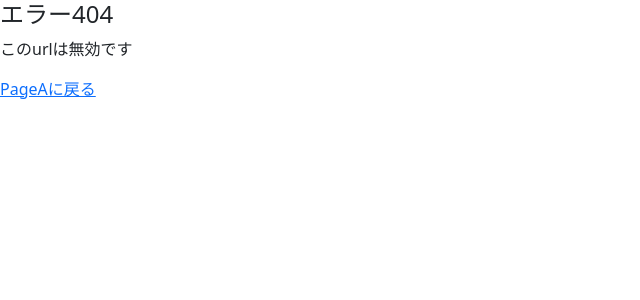
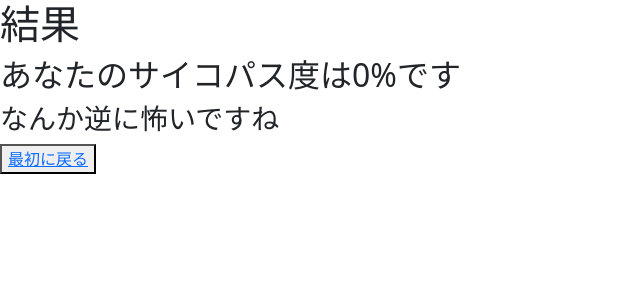
Before and after one commit to SatakeYusuke19920527/deploy_app_takumi, a React (Create React App) app: page /kekka/1 in a window 1280 px wide. Shown: the top 300 px of the page, without its empty margins (0-640 px from the left). Built offline with nearby package versions, Linux system fonts and the light colour scheme.

Commit message:
resetボタン制作中

```diff
--- a/src/App.js
+++ b/src/App.js
@@ -8,6 +8,7 @@ import Mondai1 from './components/Uranaigame/Monndai1.js';
 import Mondai2 from './components/Uranaigame/Monndai2.js';
 import Mondai3 from './components/Uranaigame/Monndai3.js';
 import Mondai4 from './components/Uranaigame/Monndai4.js';
+import Kekka from './components/Uranaigame/Kekka.js';
 import Page404 from './components/Page404.js';
 
 function App() {
@@ -23,6 +24,7 @@ function App() {
         <Route exact path='/mondai2/:word' component={Mondai2} />
         <Route exact path='/mondai3/:word' component={Mondai3} />
         <Route exact path='/mondai4/:word' component={Mondai4}/>
+        <Route exact path='/kekka/:word' component={Kekka}/>
          <Route component={Page404} />
       </Switch>
     </BrowserRouter>
--- a/src/app/store.js
+++ b/src/app/store.js
@@ -1,8 +1,8 @@
 import { configureStore } from '@reduxjs/toolkit';
-import userReducer from '../features/userSlice';
+import answerReducer from '../features/answerSlice';
 
 export const store = configureStore({
   reducer: {
-    user: userReducer,
+    answer: answerReducer,
   },
 });
--- a/src/components/PageA.js
+++ b/src/components/PageA.js
@@ -4,12 +4,13 @@ import axios from 'axios'
 import 'bootstrap/dist/css/bootstrap.min.css';
 import { Table } from 'react-bootstrap';
 import { Link } from 'react-router-dom'
-import ReactDOM from 'react-dom'
+import {selectAnswer, initialState, addAnswer,resetAnswer} from '../features/answerSlice'
+import {useAppSelector,useAppDispatch} from '../hooks/useRTK'
 
 
 const PageA = () => {
+  const ans = useAppSelector(selectAnswer)
   const [count, setCount] = useState(0)
-
   const [countcpu, setCountcpu] = useState(0)
   const [text, setText] = useState('')
   const [text1, setText1] = useState('')
@@ -19,15 +20,19 @@ const PageA = () => {
   const [kekka, setKekka] = useState('')
   const [items, setItems] = useState([])
   const [items1, ] = useState(0)
-
+  const dispatch = useAppDispatch()
+  dispatch(resetAnswer)
+  console.log(ans, '=============')
   const element = <kaitou items={items1} />;
 
   useEffect(() =>{
+
     axios.get('https://qiita.com/api/v2/items')
       .then(res => {
         setItems(res.data)
 
     })
+
   }, [])
 
   const handleClick = () => {
--- /dev/null
+++ b/src/components/Uranaigame/Kekka.js
@@ -0,0 +1,52 @@
+import { Link } from 'react-router-dom'
+import {selectAnswer, initialState, addAnswer,resetAnswer} from '../../features/answerSlice'
+import {useAppSelector,useAppDispatch} from '../../hooks/useRTK'
+import {useEffect, useState} from "react"
+
+const Kekka = () => {
+  const dispatch = useAppDispatch()
+const ans = useAppSelector(selectAnswer)
+const [items, setItems] = useState(0)
+const [items1, setItems1] = useState('')
+console.log(ans, '=============')
+useEffect(()=>{
+  console.log(ans.answer.length)
+  if(ans.answer.length === 1){
+    setItems(items + 25)
+    setItems1('まだ普通かもしれません')
+  }else if(ans.answer.length === 2){
+    setItems(items + 50)
+    setItems1('たまにやばいこと考えませんか？')
+  }else if(ans.answer.length === 3){
+    setItems(items + 75)
+    setItems1('日頃から酷いことしてますね！！')
+  }else if(ans.answer.length === 4){
+    setItems(items + 100)
+    setItems1('もしかして、、、人殺したことあります？')
+  }else if(ans.answer.length === 0){
+    setItems(items + 0)
+    setItems1('なんか逆に怖いですね')
+  }
+},[])
+console.log(items,"a")
+// const reset = () =>{
+//   dispatch(resetAnswer)
+// }
+
+
+
+
+    return (
+        <div>
+          <h1>結果</h1>
+          <h2>あなたのサイコパス度は{items}%です</h2>
+          <h3>{items1}</h3>
+          <button><Link to="/">最初に戻る</Link></button>
+        </div>
+
+
+      )
+
+    }
+
+    export default Kekka
--- a/src/components/Uranaigame/Monndai1.js
+++ b/src/components/Uranaigame/Monndai1.js
@@ -1,14 +1,13 @@
 import { Link } from 'react-router-dom'
-
+import {addAnswer, selectAnswer} from '../../features/answerSlice'
+import {useAppDispatch, useAppSelector} from '../../hooks/useRTK'
 
 
 const Mondai1 = () => {
+  const dispatch = useAppDispatch()
 
-
-  const kaitou = (props) => {
-    console.log(props.items)
-    return (props.items + 1)
-
+  const kaitou = () => {
+    dispatch(addAnswer('kaitou1'))
   }
 
   return (
--- a/src/components/Uranaigame/Monndai2.js
+++ b/src/components/Uranaigame/Monndai2.js
@@ -1,8 +1,15 @@
 import { Link } from 'react-router-dom'
-
+import {addAnswer, selectAnswer} from '../../features/answerSlice'
+import {useAppDispatch, useAppSelector} from '../../hooks/useRTK'
 
 const Mondai2 = () => {
+  const dispatch = useAppDispatch()
+const ans = useAppSelector(selectAnswer)
+console.log(ans, '=============')
 
+const kaitou = () => {
+  dispatch(addAnswer('kaitou2'))
+}
 
 return (
     <div>
@@ -11,7 +18,7 @@ return (
       <ol>
         <li style={{marginTop: 20 }}><Link to="/mondai3/:word">黒が好きだから</Link></li>
         <li><Link to="/mondai3/:word">部屋の中を見えなくするため</Link></li>
-        <li><Link to="/mondai3/:word">血痕を消す為</Link></li>
+        <li><Link to="/mondai3/:word" onClick={kaitou}>血痕を消す為</Link></li>
       </ol>
     </div>
   )
--- a/src/components/Uranaigame/Monndai3.js
+++ b/src/components/Uranaigame/Monndai3.js
@@ -1,5 +1,16 @@
 import { Link } from 'react-router-dom'
+import {addAnswer, selectAnswer} from '../../features/answerSlice'
+import {useAppDispatch, useAppSelector} from '../../hooks/useRTK'
 const Mondai3 = () => {
+
+  const dispatch = useAppDispatch()
+const ans = useAppSelector(selectAnswer)
+console.log(ans, '=============')
+
+const kaitou = () => {
+  dispatch(addAnswer('kaitou3'))
+}
+
 
 return (
     <div>
@@ -7,8 +18,8 @@ return (
       <div>ある豪邸で強盗殺人事件が起きた。強盗は金品をぬすみ、主人とその妻を殺した。運悪くそこには、双子の女の子がいました。女の子は怖がるどころか、その強盗を笑顔でもてなしました。それはなぜ？</div>
       <ol>
         <li style={{marginTop: 20 }}><Link to="/mondai4/:word">両親のことが嫌いだから</Link></li>
-        <li><Link to="/mondai4/:word">生き残るため</Link></li>
-        <li><Link to="/mondai4/:word">その人を親だと思ったから</Link></li>
+        <li><Link to="/mondai4/:word" onClick={kaitou}>生き残るため</Link></li>
+        <li><Link to="/mondai4/:word" >その人を親だと思ったから</Link></li>
       </ol>
     </div>
   )
--- a/src/components/Uranaigame/Monndai4.js
+++ b/src/components/Uranaigame/Monndai4.js
@@ -1,14 +1,24 @@
 import { Link } from 'react-router-dom'
+import {addAnswer, selectAnswer} from '../../features/answerSlice'
+import {useAppDispatch, useAppSelector} from '../../hooks/useRTK'
 const Mondai4 = () => {
+
+  const dispatch = useAppDispatch()
+const ans = useAppSelector(selectAnswer)
+console.log(ans, '=============')
+
+const kaitou = () => {
+  dispatch(addAnswer('kaitou4'))
+}
 
 return (
     <div>
       <h1>質問4</h1>
       <div>あなたは連続殺人などの犯罪を犯し、警察に捕まってしまった。そして、警察での取り調べに対し、あなたは警察がつかんでいない事件の情報までも全て正直に話しました。話してしまえば罪が重くなってしまうのにいったいなぜ話したのか？</div>
       <ol>
-        <li style={{marginTop: 20 }}><Link>自分のした犯罪を自慢したかった</Link></li>
-        <li><Link>罪を軽くするため</Link></li>
-        <li><Link>自分の罪を無罪だと確信しているから</Link></li>
+        <li style={{marginTop: 20 }}><Link to="/kekka/:word" onClick={kaitou}>自分のした犯罪を自慢したかった</Link></li>
+        <li><Link to="/kekka/:word">罪を軽くするため</Link></li>
+        <li><Link to="/kekka/:word">自分の罪を無罪だと確信しているから</Link></li>
       </ol>
     </div>
   )
--- /dev/null
+++ b/src/features/answerSlice.js
@@ -0,0 +1,25 @@
+import { createSlice } from '@reduxjs/toolkit';
+
+export const initialState = {
+  answer: []
+}
+
+export const answerSlice = createSlice({
+  name: 'answer',
+  initialState,
+  reducers: {
+    addAnswer: (state, action) => {
+      console.log(action.payload)
+      state.answer.push(action.payload)
+    },
+    resetAnswer: (state) =>{
+      state.answer = []
+    }
+  }
+});
+
+export const { addAnswer,resetAnswer } = answerSlice.actions;
+
+export const selectAnswer = (state) => state.answer;
+
+export default answerSlice.reducer;
--- a/src/features/userSlice.js
+++ /dev/null
@@ -1,38 +0,0 @@
-import { createSlice } from '@reduxjs/toolkit';
-
-const initialState = {
-  user: {
-    uid: "",
-    email: "",
-    displayName: "",
-    photoUrl: "",
-    lineuid: ""
-  }
-}
-
-export const userSlice = createSlice({
-  name: 'user',
-  initialState,
-  reducers: {
-    login: (state, action) => {
-      state.user = action.payload
-    },
-    lineLogin: (state, action) => {
-      state.user.lineuid = action.payload.lineuid
-      state.user.displayName = action.payload.displayName
-      state.user.photoUrl = action.payload.photoUrl
-    },
-    logout: (state) => {
-      state.user = initialState.user
-    },
-    updateUserProfile: (state, action) => {
-      state.user.displayName = action.payload.displayName;
-    }
-  },
-});
-
-export const { login,lineLogin, logout,updateUserProfile } = userSlice.actions;
-
-export const selectUser = (state) => state.user.user;
-
-export default userSlice.reducer;
--- a/src/hooks/useRTK.js
+++ b/src/hooks/useRTK.js
@@ -1,5 +1,4 @@
 import { useDispatch, useSelector } from 'react-redux';
-
 
 // Use throughout your app instead of plain `useDispatch` and `useSelector`
 export const useAppDispatch = () => useDispatch();
```
Also changed, not shown: 1 other file (tests, documents, lock files or other folders).
